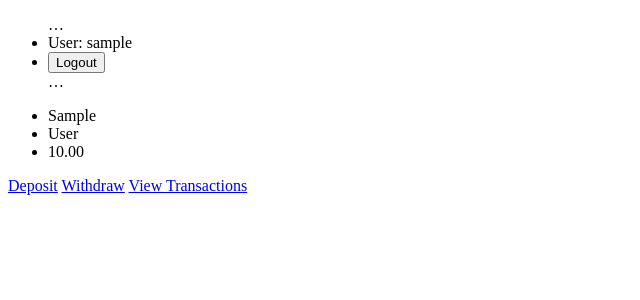
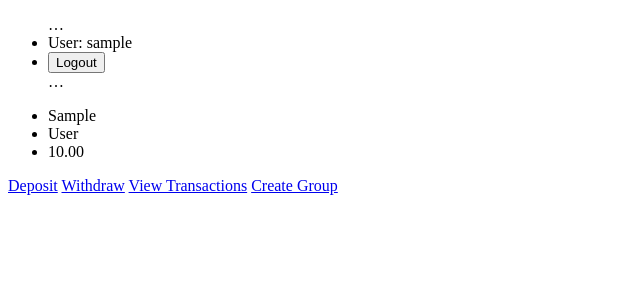
Before and after one commit to stephenlindstrom/bank_account_with_django, a Django app: page /banking_app/ in a window 1280 px wide. Shown: the top 300 px of the page, without its empty margins (0-640 px from the left). Run offline with Django 5.2, Linux system fonts and the light colour scheme; a user stored in the database is signed in; tables that the repository leaves empty hold one stand-in row (values such as "Sample post").

Commit message:
Update create group view to handle post requests and test for it

```diff
--- a/bank_account/banking_app/templates/banking_app/index.html
+++ b/bank_account/banking_app/templates/banking_app/index.html
@@ -13,4 +13,5 @@
     <a href="deposit/">Deposit</a>
     <a href="withdraw/">Withdraw</a>
     <a href="transactions/">View Transactions</a>
+    <a href="create_group/">Create Group</a>
 {% endblock %}
--- a/bank_account/banking_app/views.py
+++ b/bank_account/banking_app/views.py
@@ -135,7 +135,10 @@ def join_group(request):
 @login_required
 def create_group(request):
     if request.method == 'POST':
-        pass
+        group_creation_form = GroupCreationForm(request.POST)
+        if group_creation_form.is_valid():
+            group_creation_form.save()
+            return redirect('index')
     else:
         group_creation_form = GroupCreationForm()
     return render(request, 'banking_app/create_group.html', {'group_creation_form': group_creation_form})
```
Also changed, not shown: bank_account/banking_app/tests/test_views.py (+5 -0 lines).
